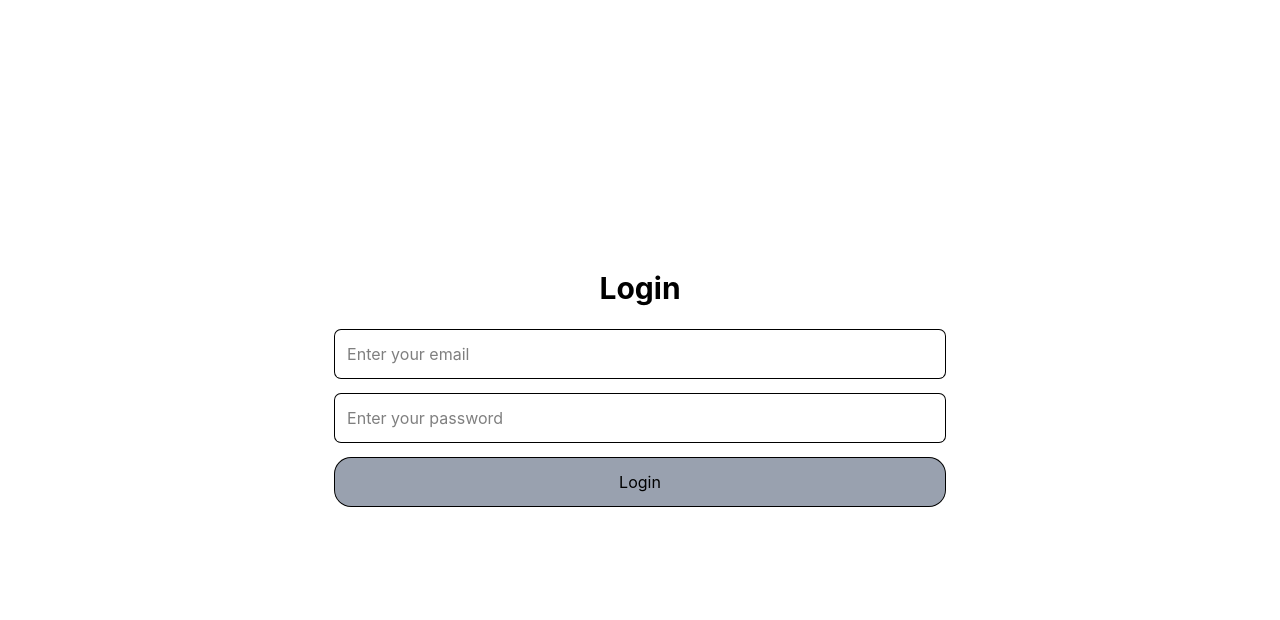
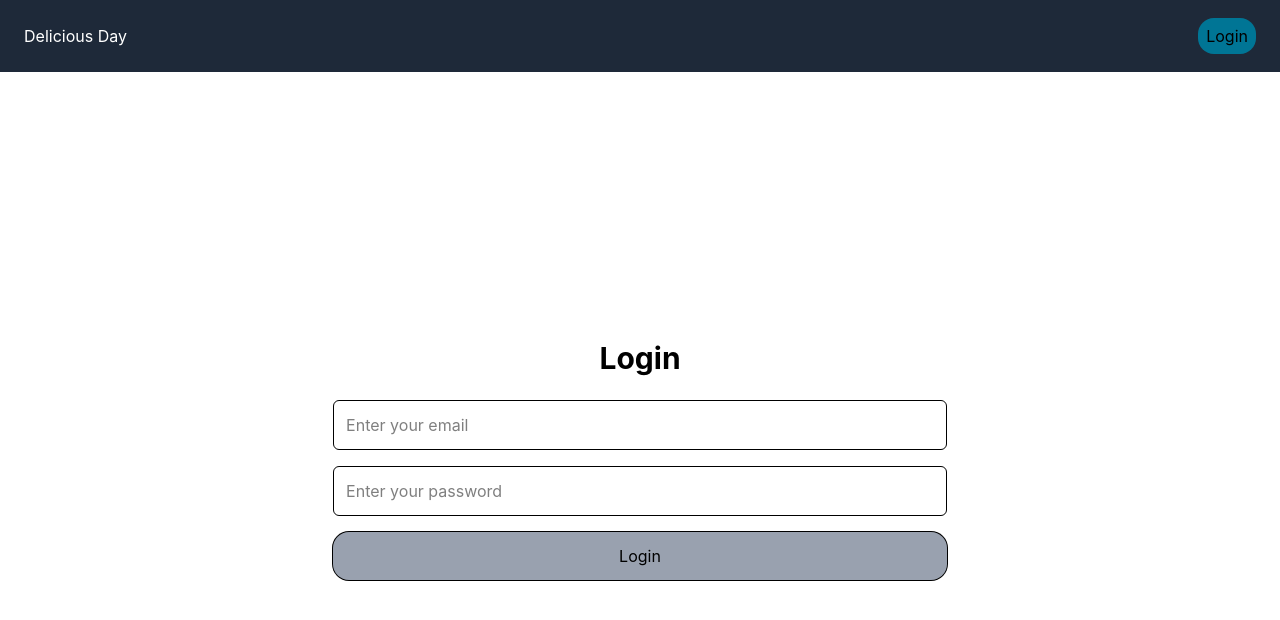
Before and after one commit to ragulpriyan2731/MERN-CHOCO-CRUD-PROJECT, a React (Vite) app in the folder Client/: page /login in a window 1280 px wide. Shown: the top 620 px of the page. Built offline with nearby package versions, Linux system fonts and the light colour scheme.

Commit message:
Home GET method

```diff
--- a/Client/package.json
+++ b/Client/package.json
@@ -13,6 +13,7 @@
     "@tailwindcss/vite": "^4.3.1",
     "react": "^19.2.6",
     "react-dom": "^19.2.6",
+    "react-icons": "^5.6.0",
     "react-router": "^8.0.1",
     "tailwindcss": "^4.3.1"
   },
--- a/Client/src/App.tsx
+++ b/Client/src/App.tsx
@@ -2,11 +2,13 @@ import Createpage from "./Pages/Createpage"
 import {Route, Routes } from "react-router"
 import Home from "./Pages/Home"
 import Login from "./auth/login"
+import Navbar from "./component/Navbar"
 
 
 const App = () => {
   return (
     <div>
+    <Navbar />
     <Routes>
     <Route path="/" element={<Home/>}/>
     <Route path="/login" element={<Login/>} />
--- a/Client/src/Pages/Home.tsx
+++ b/Client/src/Pages/Home.tsx
@@ -1,8 +1,18 @@
-
+import { Link } from "react-router"
+import { SlPlus } from "react-icons/sl";
 
 const Home = () => {
   return (
-    <div>Homepage</div>
+    <header className="bg-gray-200">
+    <div className="flex items-center justify-between p-2">
+      <h2>ChocolateList</h2>
+      <div className="bg-violet-500 p-2 rounded-2xl">
+    <Link to="/createpage">
+    <SlPlus/>Add New
+    </Link>
+    </div>
+    </div>
+    </header>
   )
 }
 
--- /dev/null
+++ b/Client/src/auth/authprovider.jsx
@@ -0,0 +1,47 @@
+import { createContext, ReactNode, useState } from "react";
+
+type AuthContextType = {
+  username: string;
+  isLoggedIn: boolean;
+  login: (name: string) => void;
+  logout: () => void;
+};
+
+export const AuthContext = createContext<AuthContextType>({
+  username: "",
+  isLoggedIn: false,
+  login: () => {},
+  logout: () => {},
+});
+
+type Props = {
+  children: ReactNode;
+};
+
+export const AuthProvider = ({ children }: Props) => {
+  const [username, setUsername] = useState("");
+  const [isLoggedIn, setIsLoggedIn] = useState(false);
+
+  const login = (name: string) => {
+    setUsername(name);
+    setIsLoggedIn(true);
+  };
+
+  const logout = () => {
+    setUsername("");
+    setIsLoggedIn(false);
+  };
+
+  return (
+    <AuthContext.Provider
+      value={{
+        username,
+        isLoggedIn,
+        login,
+        logout,
+      }}
+    >
+      {children}
+    </AuthContext.Provider>
+  );
+};
--- a/Client/src/auth/login.tsx
+++ b/Client/src/auth/login.tsx
@@ -32,13 +32,14 @@ const handlechange=(event:React.ChangeEvent<HTMLInputElement | HTMLTextAreaEleme
                 name="email"
                 value={login.email}
                 onChange={handlechange}
-                className="w-full rounded-md p-3 ring-1"/>
+                className="border w-full rounded-md p-3 focus:ring-1 outline-0"/>
+
                 <input type="password"
                 placeholder="Enter your password"
                 name="password"
                 value={login.password}
                 onChange={handlechange}
-                className="w-full rounded-md p-3 ring-1"/>
+                className="border w-full rounded-md p-3 focus:ring-1 outline-0"/>
 
             <button type="submit" className="w-full p-3 ring-1 rounded-2xl bg-gray-400">Login</button>
 
--- /dev/null
+++ b/Client/src/component/Navbar.tsx
@@ -0,0 +1,25 @@
+import { useState } from "react"
+import { NavLink } from "react-router"
+import { FaUser } from "react-icons/fa6";
+
+const Navbar = () => {
+  const [islogin,setislogin]=useState(false)
+  return (
+    <div className="bg-gray-800 p-6 flex items-center justify-between">
+    <NavLink to="/">
+       <h1 className="text-white"> Delicious Day</h1>
+       </NavLink>
+    {islogin ?(<div> <FaUser />
+    <NavLink to="/">logout</NavLink></div>):(
+      <div>
+    <NavLink to="/login" className="bg-cyan-700 rounded-2xl p-2">
+    Login
+
+    </NavLink>
+
+      </div>)}
+    </div>
+  )
+}
+
+export default Navbar
--- a/Client/src/main.tsx
+++ b/Client/src/main.tsx
@@ -3,6 +3,7 @@ import { createRoot } from 'react-dom/client'
 import './index.css'
 import App from './App.tsx'
 import { BrowserRouter } from 'react-router'
+
 
 createRoot(document.getElementById('root')!).render(
   <StrictMode>
```
Also changed, not shown: 1 other file (tests, documents, lock files or other folders).
